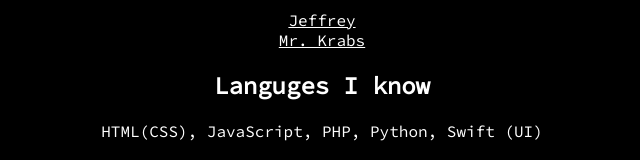
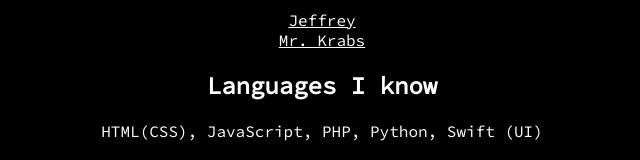
Before and after one commit to jacobd082/my-website, a plain HTML site: page index.html in a window 1280 px wide. Shown: the part 614-774 px from the top of the page, without its empty margins (318-958 px from the left). Drawn offline with Linux system fonts and the light colour scheme.

Commit message:
Update index.html

```diff
--- a/index.html
+++ b/index.html
@@ -25,7 +25,7 @@
         <a href="https://sites.google.com/view/jeffrey-the-discord-bot"><center>Jeffrey</center></a>
         <a href="https://discord.com/api/oauth2/authorize?client_id=881722549434720267&permissions=274877983744&scope=bot"><center>Mr. Krabs</center></a>
 
-        <h2><center>Languges I know</center></h2>
+        <h2><center>Languages I know</center></h2>
         <p><center>HTML(CSS), JavaScript, PHP, Python, Swift (UI)</center></p>
         <br><p><center>...</center></p><br>
 
```
